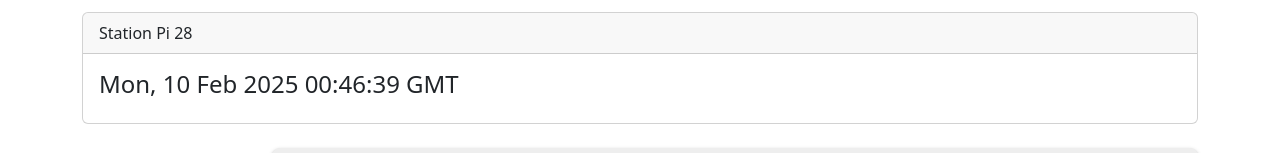
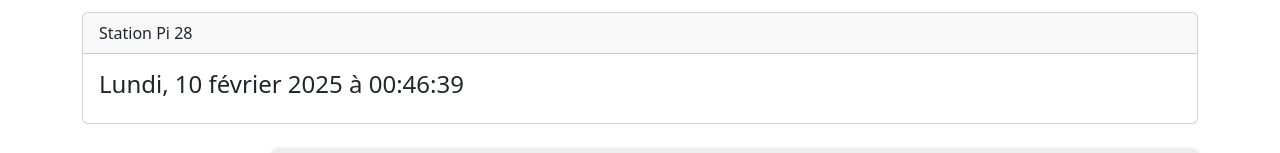
Before and after one commit to Fuyutaru/pimeteo, a Vue app in the folder dashboard/: page / in a window 1280 px wide. Shown: the part 125-278 px from the top of the page. Built offline with nearby package versions, Linux system fonts and the light colour scheme; no server answers.

Commit message:
correct date format

```diff
--- a/dashboard/src/components/InfoStation.vue
+++ b/dashboard/src/components/InfoStation.vue
@@ -2,7 +2,7 @@
     <div class="card">
         <div class="card-header"> Station {{ stationName }} </div>
         <div class="card-body">
-        <h4 class="card-title ">{{ timestamp }}</h4>
+        <h4 class="card-title ">{{ readableTimestamp() }}</h4>
         </div>
     </div>
 </template>
@@ -19,9 +19,14 @@ export default {
         required: true
       }
     },
+    methods: {
+      readableTimestamp() {
+        const options = { weekday: 'long', year: 'numeric', month: 'long', day: 'numeric', hour:'numeric', minute:'numeric', second:'numeric'};
+        let time = new Date(this.timestamp).toLocaleDateString("fr-FR", options)
+                      .replace(/./, c => c.toUpperCase())
+                      .replace(/,? /, ", ");
+        return time;
+      }
+    }
 }
 </script>
-
-<style scoped>
-
-</style>
--- a/dashboard/src/views/DataLiveView.vue
+++ b/dashboard/src/views/DataLiveView.vue
@@ -90,8 +90,7 @@ export default {
     },
     get_date() {
       setInterval(() => {
-        const today = new Date();
-        this.timestamp = today.toUTCString();
+        this.timestamp = new Date().toISOString();
       }, 1_000);
     }
   },
```
